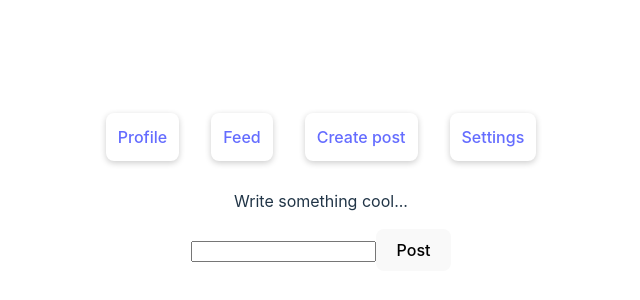
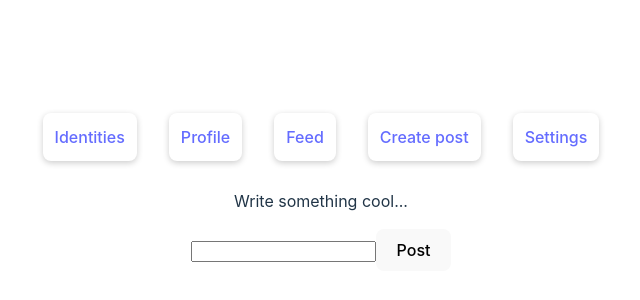
Before and after one commit to tehZevo/radius, a React (Vite) app in the folder radius-frontend/: page /create-post in a window 1280 px wide. Shown: the part 214-514 px from the top of the page, without its empty margins (319-959 px from the left). Built offline with nearby package versions, Linux system fonts and the light colour scheme; no server answers.

Commit message:
Add identities and profile to top bar

```diff
--- a/radius-frontend/src/App.tsx
+++ b/radius-frontend/src/App.tsx
@@ -1,8 +1,6 @@
-import { useState } from 'react'
 import {
   createBrowserRouter,
   RouterProvider,
-  useNavigate
 } from "react-router-dom";
 import './App.css'
 
@@ -13,6 +11,7 @@ import Settings from "./pages/settings"
 import Feed from "./pages/feed"
 import CreatePost from "./pages/createPost"
 import Box from "./components/box"
+import TopBar from "./components/topBar"
 
 const router = createBrowserRouter([
   {
@@ -42,19 +41,10 @@ const router = createBrowserRouter([
 ]);
 
 export default function App() {
-
   return (
-    // <React.StrictMode>
-    //   <RouterProvider router={router} />
-    // </React.StrictMode>
     <>
-    <Box raised={false}>
-      <Box><a href="/profile">Profile</a></Box>
-      <Box><a href="/feed">Feed</a></Box>
-      <Box><a href="/create-post">Create post</a></Box>
-      <Box><a href="/settings">Settings</a></Box>
-    </Box>
-    <RouterProvider router={router} />
+      <TopBar />
+      <RouterProvider router={router} />
     </>
   );
 }
--- /dev/null
+++ b/radius-frontend/src/components/topBar.tsx
@@ -0,0 +1,19 @@
+import {useEffect} from "react"
+import Box from "./box"
+import useAccount from "../hooks/useAccount"
+
+export default function TopBar() {
+  const userId = useAccount()
+
+  return (
+    <>
+      <Box raised={false}>
+        <Box><a href={"/"}>Identities</a></Box>
+        <Box><a href={`/profile/${userId}`}>Profile</a></Box>
+        <Box><a href="/feed">Feed</a></Box>
+        <Box><a href="/create-post">Create post</a></Box>
+        <Box><a href="/settings">Settings</a></Box>
+      </Box>
+    </>
+  );
+}
--- /dev/null
+++ b/radius-frontend/src/hooks/useAccount.ts
@@ -0,0 +1,20 @@
+import {useState, useEffect} from "react"
+import * as radius from "../services/radius"
+
+export default function useAccount()
+{
+  const [userId, setUserId] = useState()
+
+  async function fetchAccount()
+  {
+    const userId = await radius.account()
+    setUserId(userId)
+  }
+
+  useEffect(() =>
+  {
+    fetchAccount()
+  }, [])
+
+  return userId
+}
--- a/radius-frontend/src/services/radius.ts
+++ b/radius-frontend/src/services/radius.ts
@@ -29,3 +29,5 @@ export const follow = (id) => ppcl("follow", id)
 export const post = (content) => ppcl("post", content)
 
 export const wipe = (sure) => ppcl("wipe", sure)
+
+export const account = () => ppcl("account")
```
Also changed, not shown: radius-frontend/src/hooks/radiusHooks.ts (deleted, +0 -21 lines), 1 other file (tests, documents, lock files or other folders).
